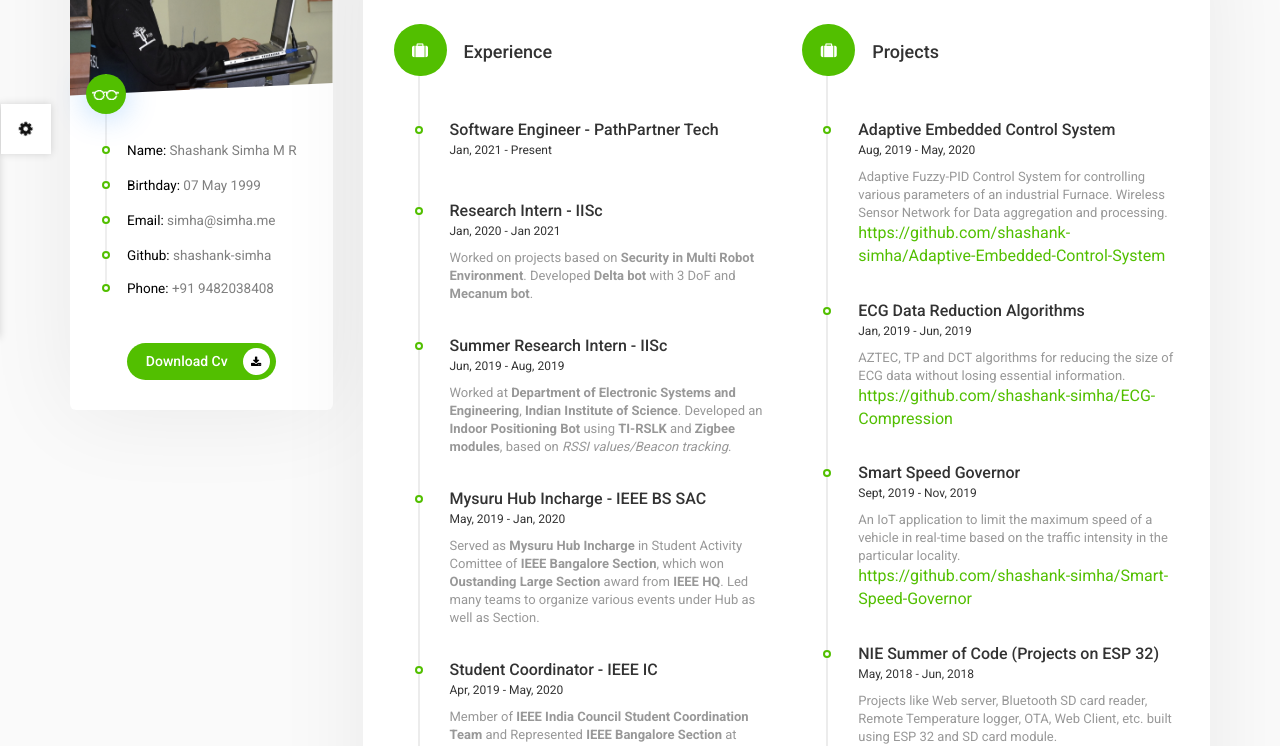
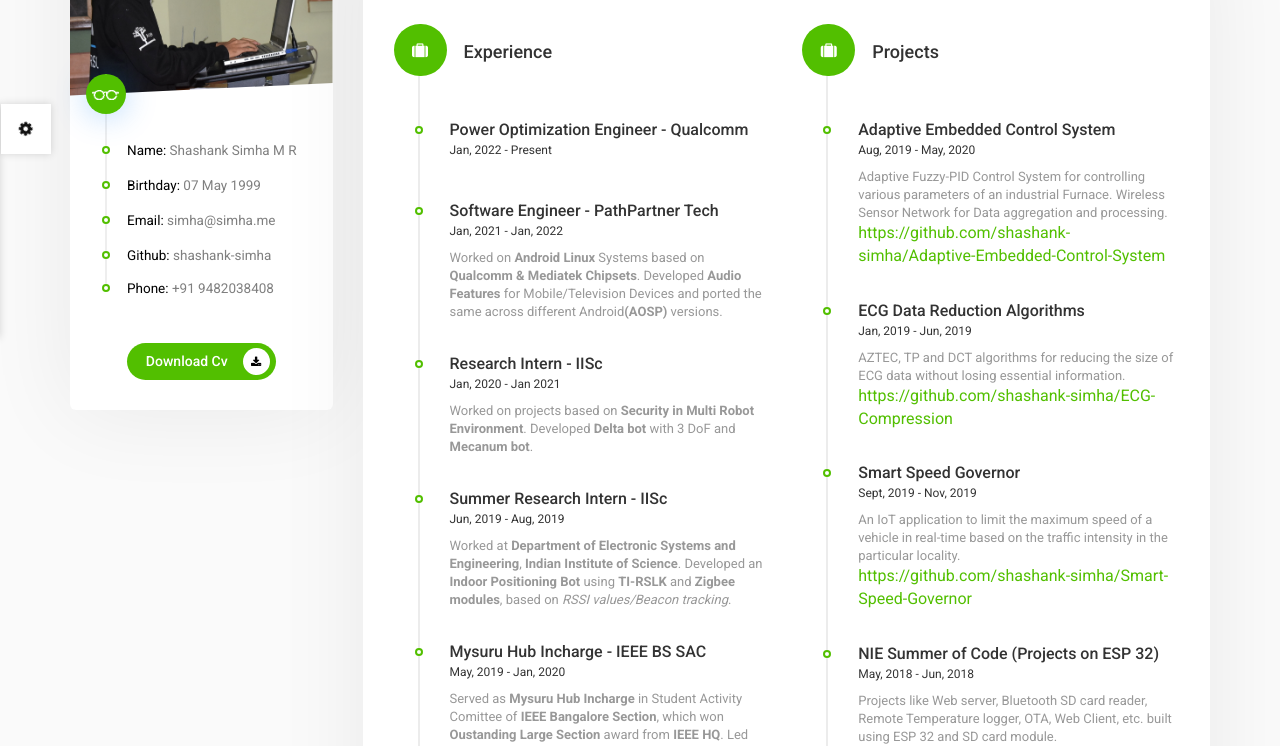
Before and after one commit to shashank-simha/Resume, a plain HTML site: page index.html in a window 1280 px wide. Both pictures are taken after a click on the link "RESUME". Shown: the part 235-981 px from the top of the page. Drawn offline with nearby package versions, Linux system fonts and the light colour scheme.

Commit message:
Update Experience

```diff
--- a/index.html
+++ b/index.html
@@ -470,11 +470,20 @@
                                                     </li>
                                                     <!-- a work -->
                                                     <li>
-                                                        <h3 class="line-title">Software Engineer - PathPartner Tech</h3>
-                                                        <span>Jan, 2021 - Present</span>
+                                                        <h3 class="line-title">Power Optimization Engineer - Qualcomm</h3>
+                                                        <span>Jan, 2022 - Present</span>
                                                         <!-- <p class="little-text">Worked on projects based on <b>Security
                                                                 in Multi Robot Environment</b>. Developed <b>Delta
                                                                 bot</b> with 3 DoF and <b>Mecanum bot</b>.</p> -->
+                                                    </li>
+                                                    <!-- a work -->
+                                                    <li>
+                                                        <h3 class="line-title">Software Engineer - PathPartner Tech</h3>
+                                                        <span>Jan, 2021 - Jan, 2022</span>
+                                                        <p class="little-text">Worked on <b>Android Linux</b> Systems
+                                                            based on <b>Qualcomm & Mediatek Chipsets</b>. Developed <b>Audio
+                                                            Features</b> for Mobile/Television Devices and ported
+                                                            the same across different Android<b>(AOSP)</b> versions.</p>
                                                     </li>
                                                     <!-- a work -->
                                                     <li>
```
